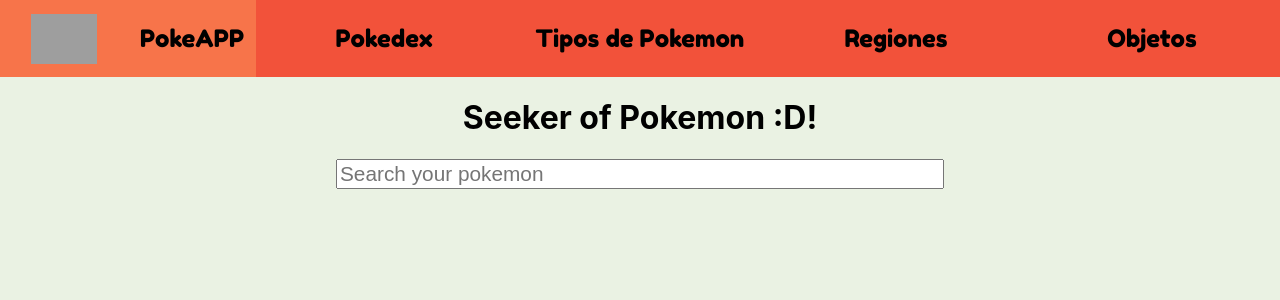
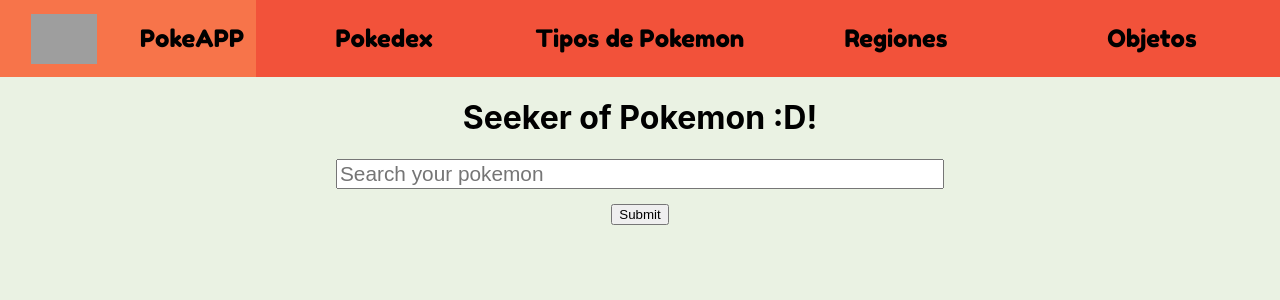
Before and after one commit to jee4nc/PokeApp, a React (Create React App) app: page /pokedex in a window 1280 px wide. Shown: the top 300 px of the page. Built offline with nearby package versions, Linux system fonts and the light colour scheme; grey boxes are pictures that could not be loaded.

Commit message:
REACT HOOK FORM ADDED

```diff
--- a/package.json
+++ b/package.json
@@ -9,6 +9,7 @@
     "node-sass": "^4.14.1",
     "react": "^16.13.1",
     "react-dom": "^16.13.1",
+    "react-hook-form": "^6.0.1",
     "react-router-dom": "^5.2.0",
     "react-scripts": "3.4.1"
   },
--- a/src/components/atoms/Seeker.js
+++ b/src/components/atoms/Seeker.js
@@ -1,13 +1,27 @@
 import React from "react";
 import "./../../styles/Seeker.scss";
+import { useForm } from "react-hook-form";
+
 const Seeker = () => {
+  const { register, handleSubmit, errors } = useForm();
+  const onSubmit = (data) => console.log(data);
+
   return (
     <div>
       <div className="Container_Title">
         <h1>Seeker of Pokemon :D!</h1>
       </div>
       <div className="Container_Input">
-        <input className="InputSeeker" placeholder="Search your pokemon" />
+        <form onSubmit={handleSubmit(onSubmit)}>
+          <input
+            className="InputSeeker"
+            name="seeker_pokemon"
+            placeholder="Search your pokemon"
+            ref={register({ required: true })}
+          />
+          {errors.seeker_pokemon && <span>This field is required</span>}
+          <input type="submit" />
+        </form>
       </div>
     </div>
   );
--- a/src/styles/Seeker.scss
+++ b/src/styles/Seeker.scss
@@ -13,3 +13,9 @@
   display: grid;
   justify-items: center;
 }
+
+.Container_Input form {
+  display: grid;
+  justify-items: center;
+  gap: 15px;
+}
```
Also changed, not shown: 1 other file (tests, documents, lock files or other folders).
